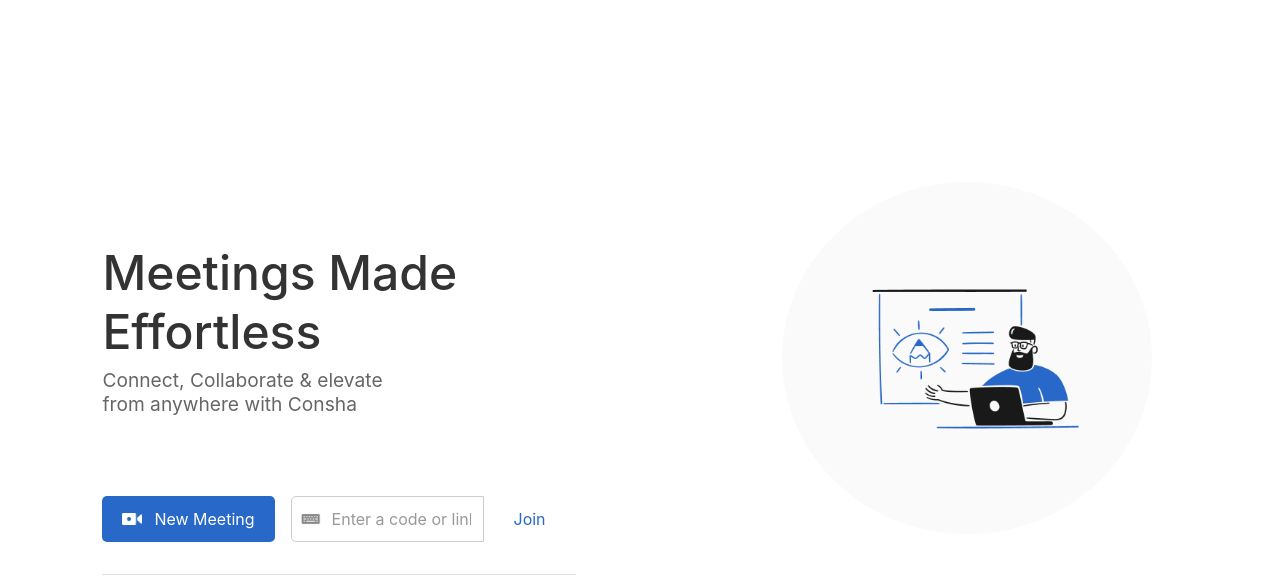
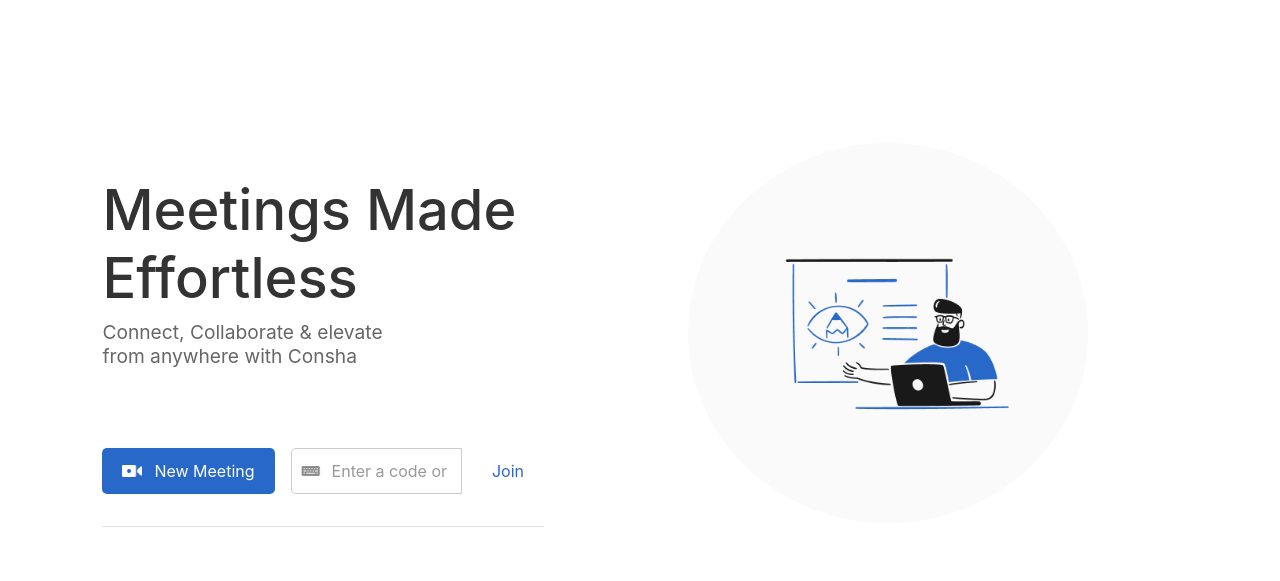
Before and after one commit to nikhil-shr-23/Conshaskeleton, a plain HTML site: page index.html in a window 1280 px wide. Shown: the part 87-668 px from the top of the page. Drawn offline with Linux system fonts and the light colour scheme; a web font is replaced by a local one.

Commit message:
Add files via upload

```diff
--- a/style.css
+++ b/style.css
@@ -103,6 +103,7 @@ li a {
     flex-direction: column;
     justify-content: center;
     padding: 0 8%;
+    margin-bottom: 120px;
 }
 
 .right-section {
@@ -111,19 +112,19 @@ li a {
     justify-content: flex-end; /* Align to the right */
     align-items: center;
     overflow: hidden;
-    padding-right: 10%; /* Add padding to the right side */
+    padding-right: 15%; /* Add padding to the right side */
 }
 
 .right-image {
     width: 100%; /* Make the image responsive */
-    max-width: 370px; /* Maintain the maximum width */
+    max-width: 400px; /* Maintain the maximum width */
     height: auto; /* Maintain aspect ratio */
     object-fit: contain;
-    margin-bottom: 70px; /* Ensure the entire image is visible */
+    margin-bottom: 120px; /* Ensure the entire image is visible */
 }
 
 h1 {
-    font-size: 3rem;
+    font-size: 3.5rem;
 
     color: #333;
     font-weight: 500; /* Adjust this value as needed */
```
